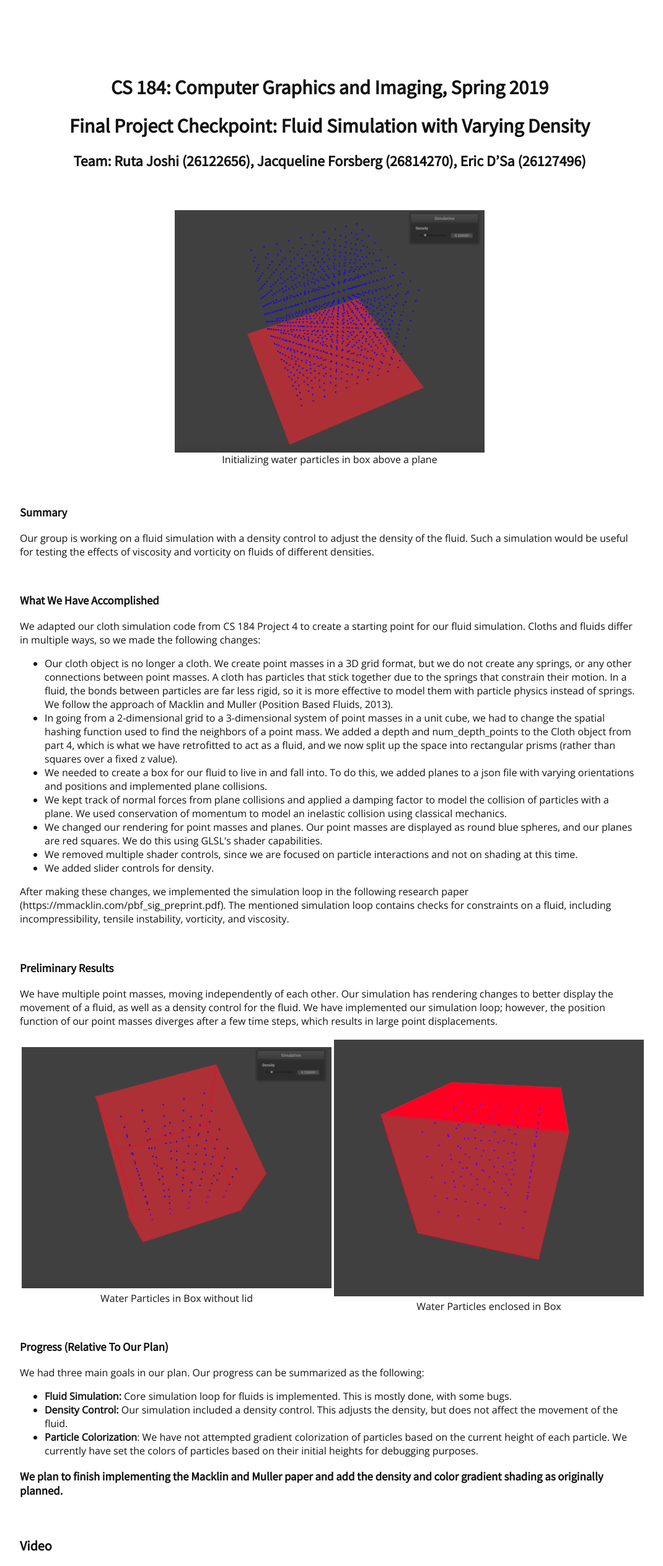
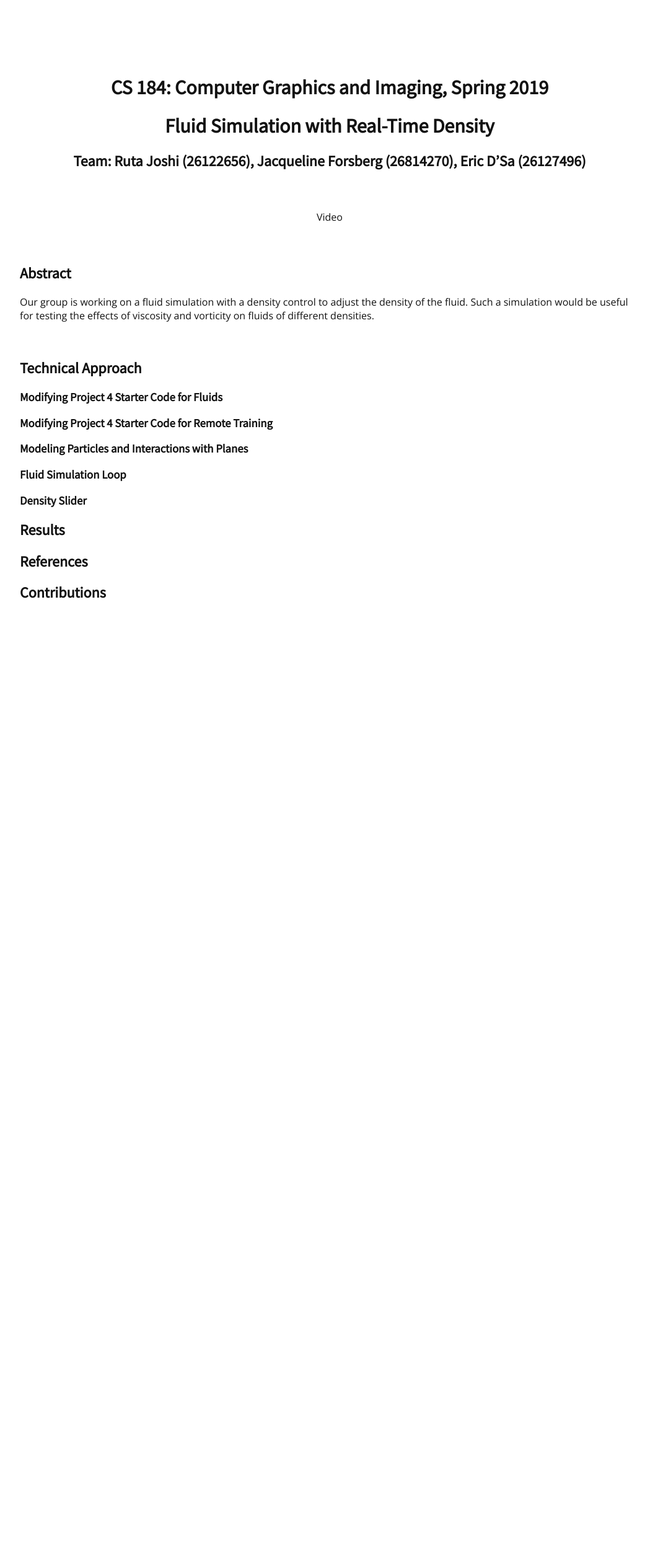
Before and after one commit to rutajoshi/cs184_final_project, a plain HTML site: page docs/index.html in a window 1280 px wide. Shown: the top 2526 px of the page at 62% size, without its empty margins (108-1178 px from the left). After the commit the page ends 1091 px from the top, so only its background shows below. Drawn offline with nearby package versions, Linux system fonts and the light colour scheme.

Commit message:
writeup started

```diff
--- a/docs/index.html
+++ b/docs/index.html
@@ -25,20 +25,21 @@
 
 
 <h1 align="middle">CS 184: Computer Graphics and Imaging, Spring 2019</h1>
-<h1 align="middle">Final Project Checkpoint: Fluid Simulation with Varying Density</h1>
+<h1 align="middle">Fluid Simulation with Real-Time Density</h1>
 <h2 align="middle">Team: Ruta Joshi (26122656), Jacqueline Forsberg (26814270), Eric D’Sa (26127496)</h2>
 
 <br><br>
 
 <div align="middle">
-  <img src="images/scene_images/b.png" align="middle" width="500px"/>
-  <figcaption align="middle">Initializing water particles in box above a plane</figcaption>
+  <!-- TODO show video here -->
+  <figcaption align="middle">Video</figcaption>
 </div>
 
 <br><br>
 
-<h3>Summary</h3>
+<h2>Abstract</h2>
 <p>
+  <!-- TODO abstract content -->
   Our group is working on a fluid simulation with a density control to adjust the density of
   the fluid. Such a simulation would be useful for testing the effects of viscosity and vorticity
   on fluids of different densities.
@@ -46,112 +47,58 @@
 
 <br>
 
-<h3>What We Have Accomplished</h3>
+<h2>Technical Approach</h2>
+
+<h3>Modifying Project 4 Starter Code for Fluids</h3>
+<!-- TODO how we modified project 4 for our simulation-->
+<!-- TODO include picture -->
 <p>
-  We adapted our cloth simulation code from CS 184 Project 4 to create a starting point for our fluid
-  simulation. Cloths and fluids differ in multiple ways, so we made the following changes:
-</p>
-<ul>
-  <li>
-    Our cloth object is no longer a cloth. We create point masses in a 3D grid format, but we do not
-    create any springs, or any other connections between point masses. A cloth has particles that stick
-    together due to the springs that constrain their motion. In a fluid, the bonds between particles
-    are far less rigid, so it is more effective to model them with particle physics instead of springs.
-    We follow the approach of Macklin and Muller (Position Based Fluids, 2013).
-  </li>
-  <li>
-    In going from a 2-dimensional grid to a 3-dimensional system of point masses in a unit cube, we had
-    to change the spatial hashing function used to find the neighbors of a point mass. We added a depth
-    and num_depth_points to the Cloth object from part 4, which is what we have retrofitted to act as a fluid,
-    and we now split up the space into rectangular prisms (rather than squares over a fixed z value).
-  </li>
-  <li>
-    We needed to create a box for our fluid to live in and fall into. To do this, we added planes to a json
-    file with varying orientations and positions and implemented plane collisions.
-  </li>
-  <li>
-    We kept track of normal forces from plane collisions and applied a damping factor to model the collision
-    of particles with a plane. We used conservation of momentum to model an inelastic collision using classical
-    mechanics.
-  </li>
-  <li>
-    We changed our rendering for point masses and planes. Our point masses are displayed as round blue spheres,
-    and our planes are red squares. We do this using GLSL's shader capabilities.
-  </li>
-  <li>
-    We removed multiple shader controls, since we are focused on particle interactions and not on shading at
-    this time.
-  </li>
-  <li>
-    We added slider controls for density.
-  </li>
-</ul>
-<p>
-  After making these changes, we implemented the simulation loop in the following research paper
-  (https://mmacklin.com/pbf_sig_preprint.pdf). The mentioned simulation loop contains checks for
-  constraints on a fluid, including incompressibility, tensile instability, vorticity, and viscosity.
+
 </p>
 
-<br>
+<h3>Modifying Project 4 Starter Code for Remote Training</h3>
+<!-- TODO how we modified project 4 for training on Hive machines-->
+<!-- TODO include picture -->
+<p>
 
-<h3>Preliminary Results</h3>
+</p>
+
+<h3>Modeling Particles and Interactions with Planes</h3>
+<!-- TODO plane and self collisions-->
+<!-- TODO include picture -->
 <p>
-  We have multiple point masses, moving independently of each other. Our simulation has rendering changes
-  to better display the movement of a fluid, as well as a density control for the fluid. We have implemented
-  our simulation loop; however, the position function of our point masses diverges after a few time steps,
-  which results in large point displacements.
+
 </p>
-<table style="width=100%">
-  <tr>
-    <td>
-      <img src="images/scene_images/c.png" width="500px"/>
-      <figcaption align="middle">Water Particles in Box without lid</figcaption>
-    </td>
-    <td>
-      <img src="images/scene_images/a.png" width="500px"/>
-      <figcaption align="middle">Water Particles enclosed in Box</figcaption>
-    </td>
-  </tr>
-</table>
 
-<br>
+<h3>Fluid Simulation Loop</h3>
+<!-- TODO show + explain pseudocode for Macklin and Muller loop, include main equations-->
+<!-- TODO explain kernels-->
+<!-- TODO group into main components of a fluid (as ordered by the paper or by pressure, vorticity, and viscosity)-->
+<!-- TODO pressure - incrompessibility, tensile instability, discuss clumping / show video + picture -->
+<!-- TODO vorticity - implemented a different version of eta from Bubbles Alive -->
+<!-- TODO viscosity -->
+<!-- TODO include picture -->
+<p>
 
-<h3>Progress (Relative To Our Plan)</h3>
+</p>
+
+<h3>Density Slider</h3>
+<!-- TODO we added a density slider, which changes in real time-->
+<!-- TODO include picture -->
 <p>
-  We had three main goals in our plan. Our progress can be summarized as the following:
+
 </p>
-<ul>
-  <li>
-    <b>Fluid Simulation: </b> Core simulation loop for fluids is implemented.
-    This is mostly done, with some bugs.
-  </li>
-  <li>
-    <b>Density Control: </b> Our simulation included a density control. This
-    adjusts the density, but does not affect the movement of the fluid.
-  </li>
-  <li>
-    <b>Particle Colorization</b>: We have not attempted gradient colorization of particles based on the current height of
-    each particle. We currently have set the colors of particles based on their initial heights for debugging purposes.
-  </li>
-</ul>
 
-<h3><Updates to our Work Plan</h3>
-<p>We plan to finish implementing the Macklin and Muller paper and add the density and color gradient shading as originally
-planned.</p>
+<h2>Results</h2>
+<!-- TODO add lots of images -->
+<!-- one video for water, one video for lava (change shader, one video for changing density in real time -->
+<p>
 
-<br>
+</p>
 
-<h3>Video</h3>
-<a href="https://youtu.be/iR8GGnOnIyU">Youtube Link</a>
-<iframe width="560" height="315" src="https://www.youtube.com/embed/iR8GGnOnIyU" frameborder="0" allow="accelerometer; autoplay; encrypted-media; gyroscope; picture-in-picture" allowfullscreen></iframe>
-<br>
-
-<h3>Slides</h3>
-<a href="https://docs.google.com/presentation/d/1JJjHRPM6KrUzaHP04bmqmrrMPoAjArs5ess472ruTGw/edit?usp=sharing">Slide Deck Link</a>
-
-<br>
-
-<h3>Links/Citations</h3>
+<h2>References</h2>
+<!-- TODO add Macklin + Muller, cheat sheet for kernels, Bubbles Alive -->
+<!-- someone verify these are correct links, copied from project checkpoint
 <ul>
   <li>
     <a href="https://mmacklin.com/pbf_sig_preprint.pdf">https://mmacklin.com/pbf_sig_preprint.pdf</a>
@@ -174,6 +121,16 @@ planned.</p>
     <p>
   </li>
 </ul>
+-->
+<p>
+
+</p>
+
+<h2>Contributions</h2>
+<!-- TODO contributions from each team member -->
+<p>
+
+</p>
 
 </body>
 </html>
```
